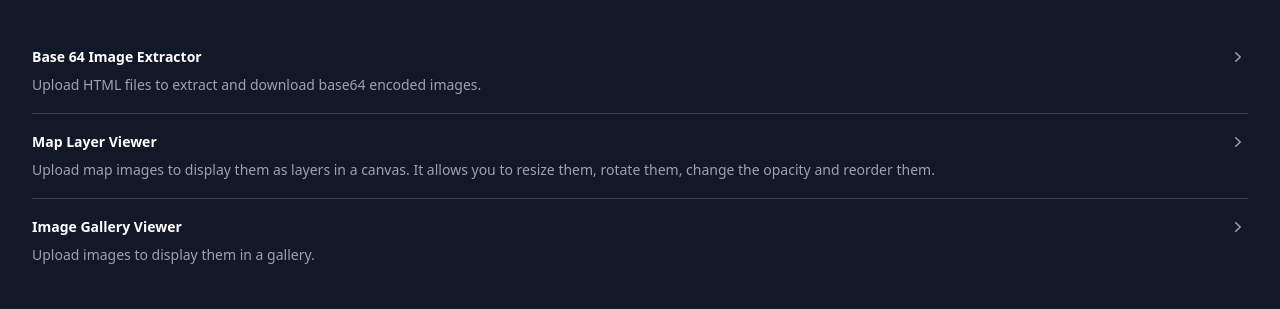
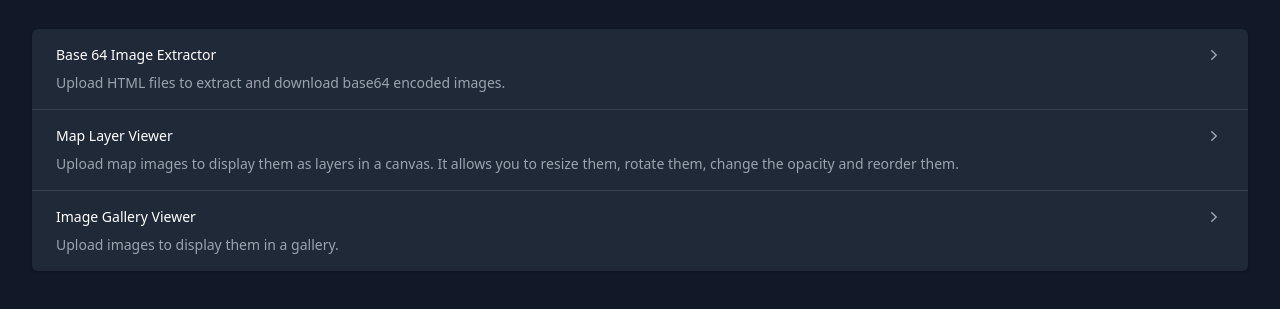
Before and after one commit to santiesteban/tools, a plain HTML site: page index.html in a window 1280 px wide. Shown: the part 81-390 px from the top of the page. Drawn offline with nearby package versions, Linux system fonts and the light colour scheme.

Commit message:
Updated index.html
Change styling

```diff
--- a/index.html
+++ b/index.html
@@ -17,45 +17,70 @@
             <main>
                 <div class="mx-auto max-w-7xl px-4 sm:px-6 lg:px-8">
                     <div class="mt-8">
+                        <div class="overflow-hidden bg-gray-800 shadow sm:rounded-md">
                             <ul role="list" class="divide-y divide-gray-700">
-                            <li class="py-4">
-                                <a href="base-64-image-extractor.html" class="block hover:bg-gray-800 rounded-lg p-4 -m-4 transition">
+                                <li>
+                                    <a href="/base-64-image-extractor.html" class="block hover:bg-gray-750 transition">
+                                        <div class="px-4 py-4 sm:px-6">
                                             <div class="flex items-center justify-between">
-                                        <p class="text-sm font-semibold leading-6 text-white">Base 64 Image Extractor</p>
-                                        <svg class="h-5 w-5 flex-none text-gray-400" viewBox="0 0 20 20" fill="currentColor" aria-hidden="true">
+                                                <p class="truncate text-sm font-medium text-white">Base 64 Image Extractor</p>
+                                                <div class="ml-2 flex flex-shrink-0">
+                                                    <svg class="h-5 w-5 text-gray-400" viewBox="0 0 20 20" fill="currentColor" aria-hidden="true">
                                                         <path fill-rule="evenodd" d="M7.21 14.77a.75.75 0 01.02-1.06L11.168 10 7.23 6.29a.75.75 0 111.04-1.08l4.5 4.25a.75.75 0 010 1.08l-4.5 4.25a.75.75 0 01-1.06-.02z" clip-rule="evenodd" />
                                                     </svg>
                                                 </div>
-                                    <p class="mt-1 text-sm leading-6 text-gray-400">Upload HTML files to extract and download base64 encoded images.</p>
+                                            </div>
+                                            <div class="mt-2">
+                                                <p class="text-sm text-gray-400">Upload HTML files to extract and download base64 encoded images.</p>
+                                            </div>
+                                        </div>
                                     </a>
                                 </li>
-                            <li class="py-4">
-                                <a href="map-layer-viewer.html" class="block hover:bg-gray-800 rounded-lg p-4 -m-4 transition">
+                                <li>
+                                    <a href="/map-layer-viewer.html" class="block hover:bg-gray-750 transition">
+                                        <div class="px-4 py-4 sm:px-6">
                                             <div class="flex items-center justify-between">
-                                        <p class="text-sm font-semibold leading-6 text-white">Map Layer Viewer</p>
-                                        <svg class="h-5 w-5 flex-none text-gray-400" viewBox="0 0 20 20" fill="currentColor" aria-hidden="true">
+                                                <p class="truncate text-sm font-medium text-white">Map Layer Viewer</p>
+                                                <div class="ml-2 flex flex-shrink-0">
+                                                    <svg class="h-5 w-5 text-gray-400" viewBox="0 0 20 20" fill="currentColor" aria-hidden="true">
                                                         <path fill-rule="evenodd" d="M7.21 14.77a.75.75 0 01.02-1.06L11.168 10 7.23 6.29a.75.75 0 111.04-1.08l4.5 4.25a.75.75 0 010 1.08l-4.5 4.25a.75.75 0 01-1.06-.02z" clip-rule="evenodd" />
                                                     </svg>
                                                 </div>
-                                    <p class="mt-1 text-sm leading-6 text-gray-400">Upload map images to display them as layers in a canvas. It allows you to resize them, rotate them, change the opacity and reorder them.</p>
+                                            </div>
+                                            <div class="mt-2">
+                                                <p class="text-sm text-gray-400">Upload map images to display them as layers in a canvas. It allows you to resize them, rotate them, change the opacity and reorder them.</p>
+                                            </div>
+                                        </div>
                                     </a>
                                 </li>
-                            <li class="py-4">
-                                <a href="image-gallery-viewer.html" class="block hover:bg-gray-800 rounded-lg p-4 -m-4 transition">
+                                <li>
+                                    <a href="/image-gallery-viewer.html" class="block hover:bg-gray-750 transition">
+                                        <div class="px-4 py-4 sm:px-6">
                                             <div class="flex items-center justify-between">
-                                        <p class="text-sm font-semibold leading-6 text-white">Image Gallery Viewer</p>
-                                        <svg class="h-5 w-5 flex-none text-gray-400" viewBox="0 0 20 20" fill="currentColor" aria-hidden="true">
+                                                <p class="truncate text-sm font-medium text-white">Image Gallery Viewer</p>
+                                                <div class="ml-2 flex flex-shrink-0">
+                                                    <svg class="h-5 w-5 text-gray-400" viewBox="0 0 20 20" fill="currentColor" aria-hidden="true">
                                                         <path fill-rule="evenodd" d="M7.21 14.77a.75.75 0 01.02-1.06L11.168 10 7.23 6.29a.75.75 0 111.04-1.08l4.5 4.25a.75.75 0 010 1.08l-4.5 4.25a.75.75 0 01-1.06-.02z" clip-rule="evenodd" />
                                                     </svg>
                                                 </div>
-                                    <p class="mt-1 text-sm leading-6 text-gray-400">Upload images to display them in a gallery.</p>
+                                            </div>
+                                            <div class="mt-2">
+                                                <p class="text-sm text-gray-400">Upload images to display them in a gallery.</p>
+                                            </div>
+                                        </div>
                                     </a>
                                 </li>
                             </ul>
                         </div>
                     </div>
+                </div>
             </main>
         </div>
     </div>
+    <style>
+        .hover\:bg-gray-750:hover {
+            background-color: rgb(55 65 81);
+        }
+    </style>
 </body>
 </html>
```
Lines whose indentation alone changed are shown as unchanged.
